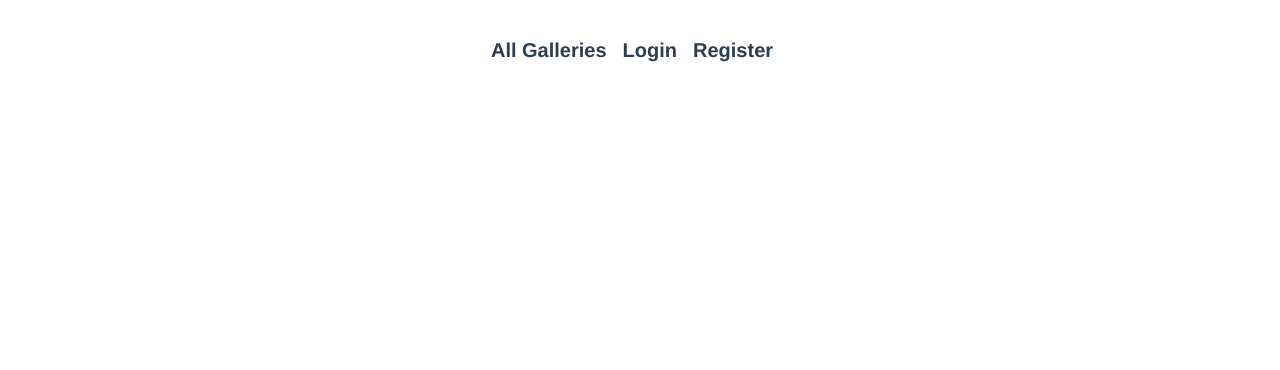
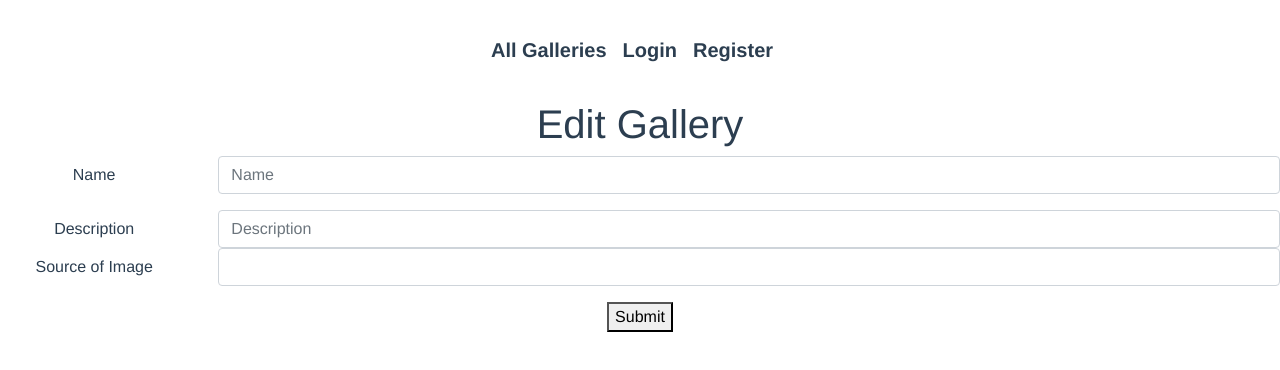
Before and after one commit to Vukasin993/Galleries-SPA, a Vue app: page /edit-gallery/1 in a window 1280 px wide. Shown: the top 370 px of the page. Built offline with nearby package versions, Linux system fonts and the light colour scheme.

Commit message:
delete comment and add comment

```diff
--- /dev/null
+++ b/src/components/EditGallery.vue
@@ -0,0 +1,48 @@
+<template>
+    <div>
+        <h1>Edit Gallery</h1>
+            <form @submit.prevent="editGallery">
+            <!-- <div class="alert alert-danger" v-if="errors.length">
+                <ul class="mb-0">
+                    <li v-for="(error,index) in errors" :key="index">{{error}}</li>
+                </ul>
+            </div> -->
+        <div class="form-group row">
+            <label for="name" class="col-sm-2 col-form-label">Name</label>
+            <div class="col-sm-10">
+            <input v-model="name" type="text" class="form-control"  placeholder="Name">
+            </div>
+        </div>
+        <div class="form-group row">
+             <label for="description" class="col-sm-2 col-form-label">Description</label>
+            <div class="col-sm-10">
+            <input v-model="description" type="text" class="form-control"  placeholder="Description">
+            </div>
+
+            <label for="source" class="col-sm-2 col-form-label">Source of Image</label>
+            <div class="col-sm-10">
+            <input v-model="images[index]" type="url" class="form-control">
+            </div>
+
+        </div>
+        <button>Submit</button>
+        </form>
+    </div>
+</template>
+
+<script>
+
+export default {
+    data() {
+        return {
+            name: '',
+            description: '',
+            images: [{ source: ''}]
+        }
+    }
+}
+</script>
+
+<style scoped>
+
+</style>
--- a/src/components/Gallery.vue
+++ b/src/components/Gallery.vue
@@ -2,12 +2,12 @@
     <div>
         <h1>Gallery</h1>
         <h2>{{gallery.name}}</h2>
-        <h3>{{gallery.user.id}}</h3>
+        <h1> {{loggedUser.last_name}} {{loggedUser.first_name}}</h1>
         <h4><router-link :to="{ name: 'authors', params: {id: gallery.user.id }}">{{gallery.user.first_name}} {{gallery.user.last_name}}</router-link></h4>
         <p>{{gallery.created_at}}</p>
         <p>{{gallery.description}}</p>
                 <div class="card-body" >
-
+              <button type="button" @click="editGallery(gallery.id)"  v-if="isUserAuthenticated && gallery.user.id == loggedUser.id" class="btn btn-success"><router-link :to="{ name: 'edit-gallery', params: {id: gallery.id }}">Edit Gallery</router-link></button>
                 <button type="button" @click="deleteGallery(gallery.id)"  v-if="isUserAuthenticated && gallery.user.id == loggedUser.id" class="btn btn-danger">Delete Gallery</button>
           </div>
 
@@ -32,7 +32,7 @@
 
         <h3>Comments:</h3>
         <div v-for="comment in gallery.comments" :key="comment.id" :comment="comment">
-            <p>{{comment.user_id}} <span>{{comment.text}}</span></p>
+            <p>{{comment.text}}</p>
            <button v-if="isUserAuthenticated && comment.user_id == loggedUser.id" @click="deleteComment(comment.id)">Delete</button>
 
        </div>
@@ -41,11 +41,17 @@
 
               <form @submit.prevent="onSubmit" class="form-inline" v-if="isUserAuthenticated">
                 <textarea
-                  v-model="form.text"
+                  v-model="text"
                   placeholder="Write your comment here!"
                   class="pb-cmnt-textarea"
                 ></textarea>
                 <button class="btn btn-primary pull-right" type="submit">Add Comment</button>
+                    <div class="alert alert-danger" v-if="errors.length">
+                <ul class="mb-0">
+                    <li v-for="(error,index) in errors" :key="index">{{error}}</li>
+                </ul>
+            </div>
+
               </form>
 
 
@@ -62,30 +68,21 @@ export default {
     data() {
         return {
             gallery:[],
-            form: {
-                author: "",
-                text: "",
-                user_id: "",
-                gallery_id: ""
-                }
+            text: '',
+            errors: [],
         }
-    },
-
-    props: {
-        comments: Object
     },
 
 
     async created() {
         this.gallery = (await galleries.getOne(this.$route.params.id)).data,
         this.getLoggedUser();
-
     },
 
     methods: {
         ...mapActions({
             getOne: 'getOne',
-            addComment: 'addComment',
+            // addComment: 'addComment',
             getLoggedUser: 'auth/getLoggedUser',
             deleteGallery: 'deleteGallery',
             deleteComment: 'deleteComment'
@@ -94,19 +91,32 @@ export default {
 
 
         onSubmit() {
+            this.errors = [];
 
-            this.form.author = this.user.first_name + " " + this.user.last_name;
-            this.form.author_id = this.user.id;
-            this.form.gallery_id = this.gallery.id;
-            this.addComment(this.form);
+            if(!this.text || this.text.length > 1000) {
+                this.errors.push('Text  is required or to long.');
+            }
+
+           if (!this.errors.length) {
+               const data = {
+                   text: this.text,
+                   user_id:this.loggedUser.id,
+                   gallery_id: this.gallery.id
+               };
+
+            galleries.addComment(data, this.gallery.id)
+
+           }
+
         }
     },
 
       computed: {
     ...mapGetters({
-            authors: "authors",
+            // authors: "authors",
             isUserAuthenticated: "auth/isUserAuthenticated",
-            loggedUser: "auth/loggedUser"
+            loggedUser: "auth/loggedUser",
+            comments: "comments"
     })
   },
 
--- a/src/router/index.js
+++ b/src/router/index.js
@@ -6,6 +6,7 @@ import Register from '../components/Register'
 import MyGalleries from '../components/MyGalleries'
 import CreateNewGallery from '../components/CreateNewGallery'
 import Gallery from '../components/Gallery'
+import EditGallery from '../components/EditGallery'
 import Author from '../components/Author'
 
 
@@ -23,6 +24,12 @@ const routes = [
     path: '/galleries/:id',
     name: 'gallery',
     component: Gallery
+  },
+
+  {
+    path: '/edit-gallery/:id',
+    name: 'edit-gallery',
+    component: EditGallery
   },
 
 
--- a/src/vuex/actions.js
+++ b/src/vuex/actions.js
@@ -23,28 +23,25 @@ export const actions= {
         state.commit('getAuthor', data)
     },
 
-    addGallery(state) {
-        const data = galleries.add();
-        state.commit('addGallery', data);
-
-    },
-
     addComment(state) {
         const data = galleries.addComment();
         state.commit('addComment', data);
+        console.log('akcija', data)
     },
-
-    deleteComment(state, id) {
+     deleteComment(state, id) {
         galleries.deleteComment(id);
         state.commit('deleteComment', id)
     },
 
-     deleteGallery(state, id) {
+    deleteGallery(state, id) {
         galleries.deleteGallery(id);
         state.commit('deleteGallery', id)
     },
+    // addMovie(state) {
+    //     const data = movies.addMovie();
+    //     state.commit('addMovie', data);
 
-
+    // },
 
 
 }
--- a/src/vuex/auth.js
+++ b/src/vuex/auth.js
@@ -1,5 +1,5 @@
 import axios from 'axios'
-import authService from '../services/AuthService'
+import {authService} from '../services/AuthService'
 
 
 
--- a/src/vuex/mutations.js
+++ b/src/vuex/mutations.js
@@ -24,7 +24,8 @@ export const mutations = {
     },
 
     addComment(state, payload) {
-        state.comments = payload
+        state.comments = payload;
+        console.log('mutacija')
     },
 
     deleteComment(state, id) {
```
